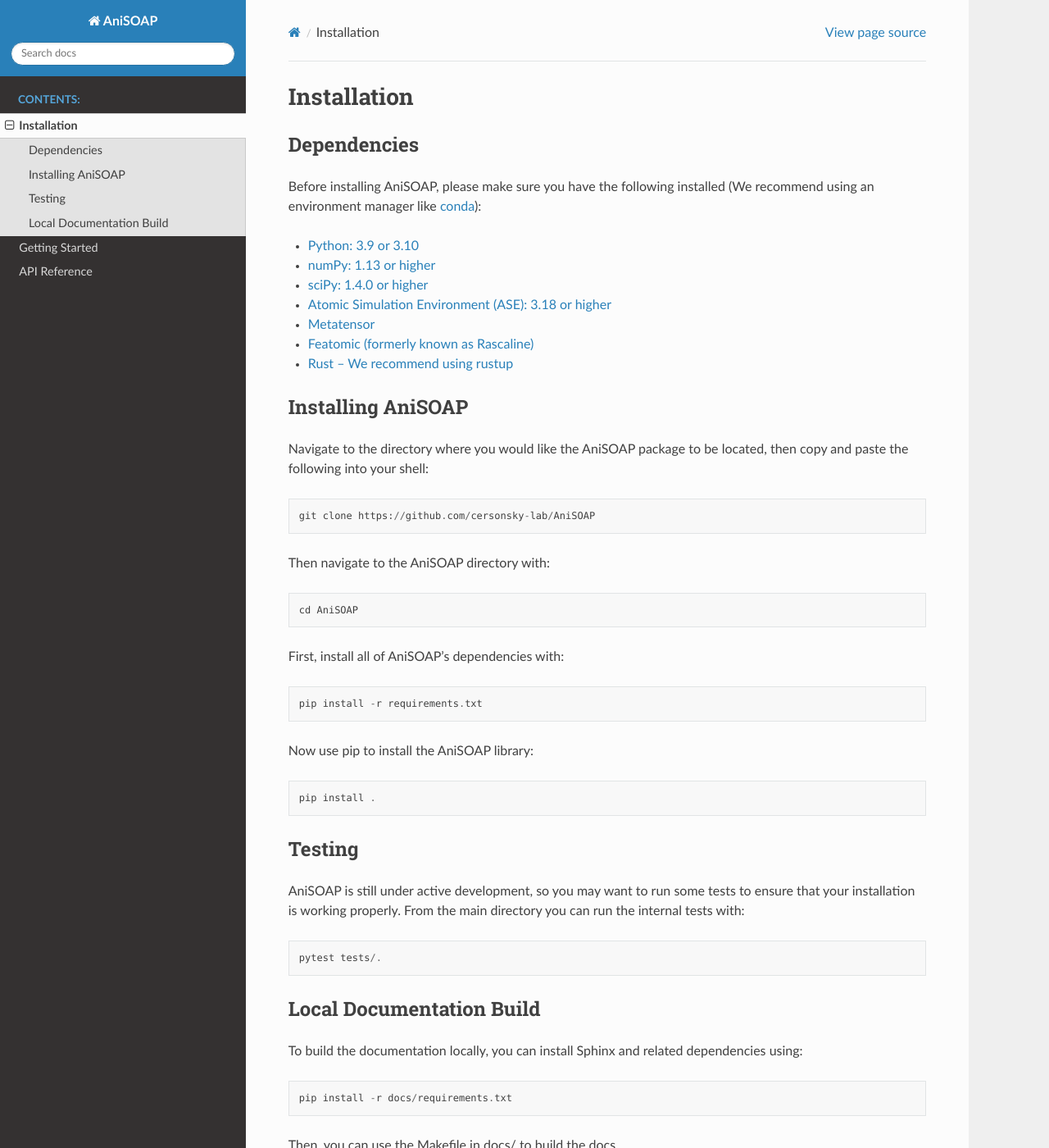
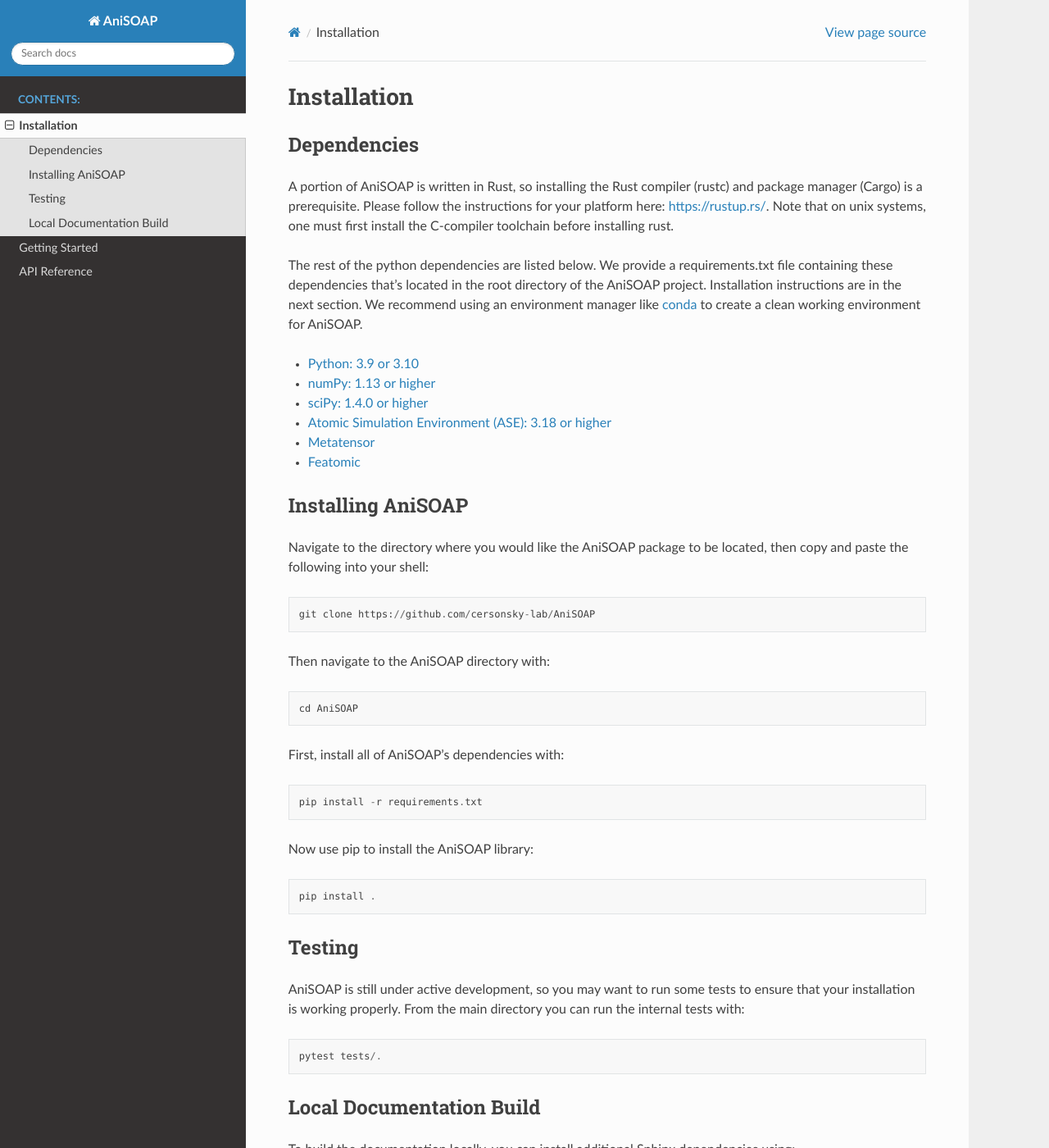
Before and after one commit to cersonsky-lab/AniSOAP, a Sphinx documentation site: the page built from docs/source/installation.rst, in a window 1280 px wide and 1400 px high. Shown: the whole window at 82% size. Built offline with Sphinx 7.4.7 and the Read the Docs theme 3.1.0, drawn with Linux system fonts in a browser that asks for light colours; pages that are not in the unit, such as notebooks, are missing from menus; some of the changed text lies outside the part shown.

Commit message:
Improved installation.rst

```diff
--- a/docs/source/installation.rst
+++ b/docs/source/installation.rst
@@ -5,15 +5,16 @@
 Dependencies
 ------------
 
-Before installing AniSOAP, please make sure you have the following installed (We recommend using an environment manager like `conda <https://docs.conda.io/projects/conda/en/latest/user-guide/install/index.html/>`_):
+A portion of AniSOAP is written in Rust, so installing the Rust compiler (rustc) and package manager (Cargo) is a prerequisite. Please follow the instructions for your platform here: https://rustup.rs/. Note that on unix systems, one must first install the C-compiler toolchain before installing rust.
+
+The rest of the python dependencies are listed below. We provide a requirements.txt file containing these dependencies that's located in the root directory of the AniSOAP project. Installation instructions are in the next section. We recommend using an environment manager like `conda <https://docs.conda.io/projects/conda/en/latest/user-guide/install/index.html/>`_ to create a clean working environment for AniSOAP.
 
 * `Python: 3.9 or 3.10 <https://www.python.org/downloads/>`_
 * `numPy: 1.13 or higher <https://numpy.org/install/>`_
 * `sciPy: 1.4.0 or higher <https://scipy.org/install/>`_
 * `Atomic Simulation Environment (ASE): 3.18 or higher <https://wiki.fysik.dtu.dk/ase/install.html>`_
 * `Metatensor <https://docs.metatensor.org/latest/index.html>`_
-* `Featomic (formerly known as Rascaline) <https://metatensor.github.io/featomic/latest/index.html>`_
-* `Rust -- We recommend using rustup <https://rustup.rs/>`_
+* `Featomic <https://metatensor.github.io/featomic/latest/index.html>`_
 
 
 Installing AniSOAP
@@ -48,8 +49,8 @@
 Local Documentation Build
 -------------------------
 
-To build the documentation locally, you can install Sphinx and related dependencies using::
+To build the documentation locally, you can install additional Sphinx dependencies using::
 
   pip install -r docs/requirements.txt
 
-Then, you can use the Makefile in docs/ to build the docs.
+Then, you can use the Makefile in ``docs/`` to build the docs. For example, navigating to the ``docs/`` folder, then running ``make html`` will create the html documentation and place it in the ``docs/build``. Doing so will also run the examples in ``notebooks/example01_invariances_of_powerspectrum.py`` and ``notebooks/example02_learn_benzene.py`` and embed these examples in the documentation. To build documentation without running the examples, you can use ``make html-noplot``. This will run much more quickly.
```
